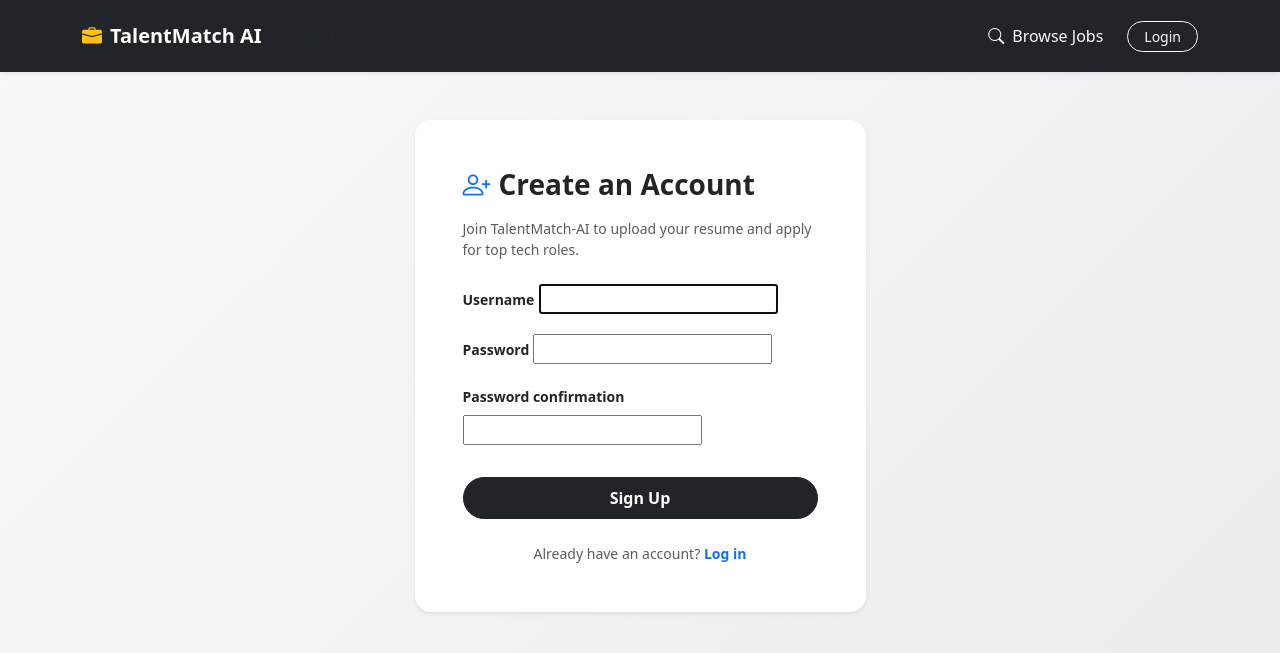
After one commit to ayushwaghmare009-bit/TalentMatch-Ai, a Django app: page /signup/ in a window 1280 px wide. The commit adds this page. Shown: the top 653 px of the page. Run offline with Django 5.2, Linux system fonts and the light colour scheme.

Commit message:
Add user registration signup view, template, and url route

```diff
--- a/jobs/templates/jobs/base_jobs.html
+++ b/jobs/templates/jobs/base_jobs.html
@@ -17,6 +17,7 @@
             <a class="navbar-brand fw-bold" href="{% url 'job_list' %}">
                 <i class="bi bi-briefcase-fill text-warning me-2"></i>TalentMatch AI
             </a>
+            <a class="btn btn-outline-dark btn-sm rounded-pill px-3" href="{% url 'signup' %}">Sign Up</a>
             <button class="navbar-toggler" type="button" data-bs-toggle="collapse" data-bs-target="#navbarNav" aria-controls="navbarNav" aria-expanded="false" aria-label="Toggle navigation">
                 <span class="navbar-toggler-icon"></span>
             </button>
--- /dev/null
+++ b/jobs/templates/jobs/signup.html
@@ -0,0 +1,32 @@
+{% extends 'jobs/base_jobs.html' %}
+{% block content %}
+<div class="row justify-content-center">
+    <div class="col-md-5">
+        <div class="card border-0 shadow-sm rounded-4 p-5 bg-white">
+            <h3 class="fw-bold mb-3"><i class="bi bi-person-plus text-primary me-2"></i>Create an Account</h3>
+            <p class="text-muted small mb-4">Join TalentMatch-AI to upload your resume and apply for top tech roles.</p>
+
+            <form method="POST">
+                {% csrf_token %}
+                {{ form.non_field_errors }}
+
+                {% for field in form %}
+                    <div class="mb-3">
+                        <label class="form-label fw-semibold small">{{ field.label }}</label>
+                        {{ field }}
+                        {% if field.errors %}
+                            <div class="text-danger small mt-1">{{ field.errors }}</div>
+                        {% endif %}
+                    </div>
+                {% endfor %}
+
+                <button type="submit" class="btn btn-dark w-100 rounded-pill py-2 fw-semibold mt-3">Sign Up</button>
+            </form>
+
+            <div class="text-center mt-4 small text-muted">
+                Already have an account? <a href="{% url 'login' %}" class="text-decoration-none fw-semibold text-primary">Log in</a>
+            </div>
+        </div>
+    </div>
+</div>
+{% endblock %}
--- a/jobs/urls.py
+++ b/jobs/urls.py
@@ -8,4 +8,5 @@ urlpatterns = [
     path('upload-resume/', views.upload_resume, name='upload_resume'),
     path('applications/', views.my_applications, name='my_applications'),
     path('job/<int:pk>/apply/', views.apply_to_job, name='apply_to_job'),
+    path('signup/', views.signup_view, name='signup'),
 ]
--- a/jobs/views.py
+++ b/jobs/views.py
@@ -5,6 +5,22 @@ from .models import Job, CandidateProfile, JobApplication
 from .utility import extract_text_from_pdf, calculate_match_score
 from .forms import ResumeUploadForm
 from .gemini_ai import analyze_resume_with_gemini
+from django.contrib.auth.forms import UserCreationForm
+from django.contrib.auth import login
+
+def signup_view(request):
+    if request.method == 'POST':
+        form = UserCreationForm(request.POST)
+        if form.is_valid():
+            user = form.save()
+            login(request, user)
+            return redirect('upload_resume')
+    else:
+        form = UserCreationForm()
+    return render(request, 'jobs/signup.html', {'form': form})
+
+
+
 
 def job_list(request):
     query = request.GET.get('q', '')
```
